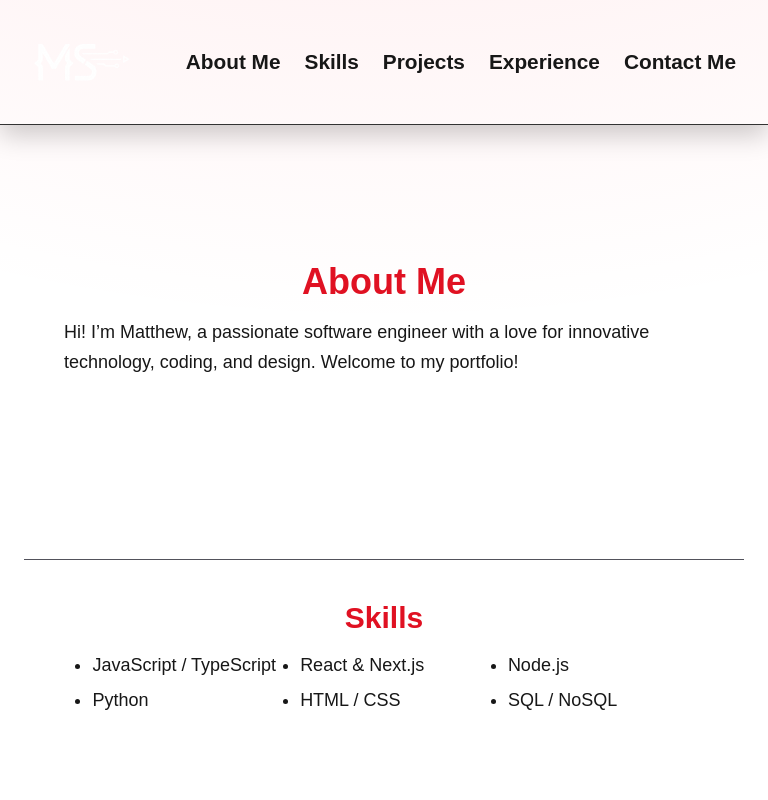
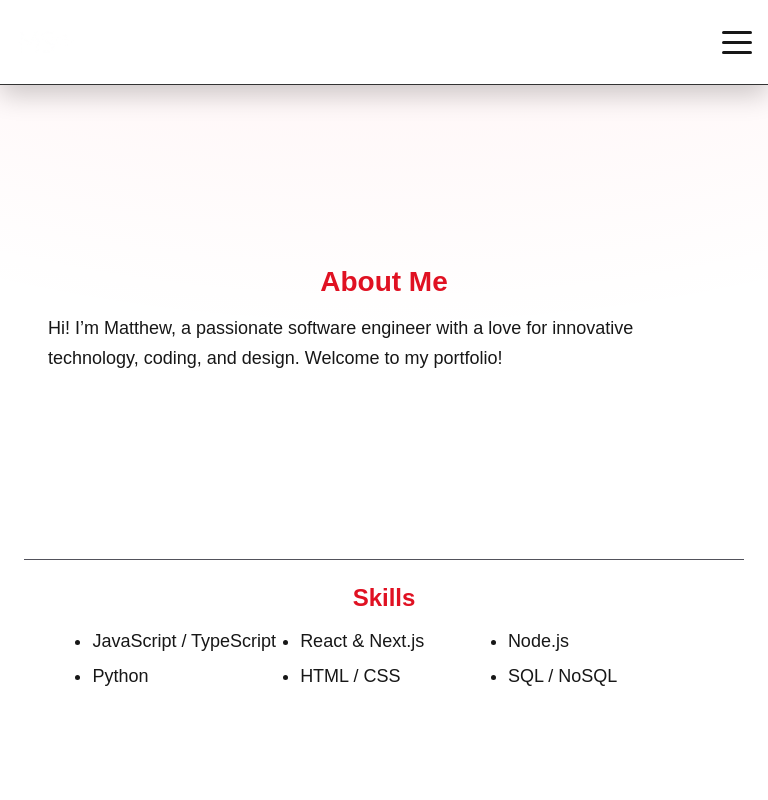
Before and after one commit to TheLoreAxe/my-portfolio, a Next.js app: page / in a window 768 px wide. Shown: the top 800 px of the page. Built offline with nearby package versions, Linux system fonts and the light colour scheme.

Commit message:
Added scaling for mobile

```diff
--- /dev/null
+++ b/src/app/components/Navigation.tsx
@@ -0,0 +1,55 @@
+"use client";
+
+import { useState } from "react";
+import Image from "next/image";
+import logo from "../assets/ms_logo.png";
+
+export default function Navigation() {
+  const [isMenuOpen, setIsMenuOpen] = useState(false);
+
+  function toggleMenu() {
+    setIsMenuOpen(!isMenuOpen);
+  }
+
+  function closeMenu() {
+    setIsMenuOpen(false);
+  }
+
+  return (
+    <>
+      <nav className="navbar navbar-shell">
+        <div className="navbar-inner">
+          <a href="#about" className="logo-link" onClick={closeMenu}>
+            <Image
+              src={logo}
+              alt="MS Logo"
+              width={100}
+              height={100}
+              className="logo"
+            />
+          </a>
+          <button
+            className="hamburger"
+            onClick={toggleMenu}
+            aria-label="Toggle menu"
+            aria-expanded={isMenuOpen}
+          >
+            <span></span>
+            <span></span>
+            <span></span>
+          </button>
+          <div className={`nav-links ${isMenuOpen ? "nav-links--open" : ""}`}>
+            <a href="#about" className="nav-link" onClick={closeMenu}>About Me</a>
+            <a href="#skills" className="nav-link" onClick={closeMenu}>Skills</a>
+            <a href="#projects" className="nav-link" onClick={closeMenu}>Projects</a>
+            <a href="#experience" className="nav-link" onClick={closeMenu}>Experience</a>
+            <a href="#contact" className="nav-link" onClick={closeMenu}>Contact Me</a>
+          </div>
+        </div>
+      </nav>
+      {isMenuOpen && (
+        <div className="menu-overlay" onClick={closeMenu}></div>
+      )}
+    </>
+  );
+}
--- a/src/app/globals.css
+++ b/src/app/globals.css
@@ -65,24 +65,147 @@ body {
   padding-top: 0.75rem;
   padding-bottom: 0.75rem;
   box-shadow: 0 10px 25px rgba(0, 0, 0, 0.2);
+  background: var(--background);
 }
 .navbar-inner {
   width: 100%;
   display: flex;
   align-items: center;
   justify-content: space-between;
+  position: relative;
 }
+
+.logo-link {
+  display: flex;
+  align-items: center;
+  flex-shrink: 0;
+}
+
+.logo {
+  height: 100px;
+  width: 100px;
+  margin-right: 16px;
+  transition: transform 150ms ease;
+}
+
+.logo:hover {
+  transform: scale(1.05);
+}
+
+/* Hamburger Menu */
+.hamburger {
+  display: none;
+  flex-direction: column;
+  justify-content: space-around;
+  width: 30px;
+  height: 30px;
+  background: transparent;
+  border: none;
+  cursor: pointer;
+  padding: 0;
+  z-index: 60;
+}
+
+.hamburger span {
+  width: 30px;
+  height: 3px;
+  background: var(--foreground);
+  border-radius: 3px;
+  transition: all 0.3s ease;
+  transform-origin: center;
+}
+
+.hamburger:hover span {
+  background: var(--accent);
+}
+
 .nav-links {
   display: flex;
   gap: 1.5rem;
   font-size: 1.3rem;
   font-weight: 600;
 }
+
 .nav-link {
   transition: color 150ms ease;
+  white-space: nowrap;
 }
+
 .nav-link:hover {
   color: var(--accent);
+}
+
+/* Mobile Styles */
+@media (max-width: 768px) {
+  .navbar-shell {
+    padding-left: 1rem;
+    padding-right: 1rem;
+  }
+
+  .logo {
+    height: 60px;
+    width: 60px;
+    margin-right: 0;
+  }
+
+  .hamburger {
+    display: flex;
+  }
+
+  .nav-links {
+    position: fixed;
+    top: 0;
+    right: -100%;
+    height: 100vh;
+    width: 70%;
+    max-width: 300px;
+    background: var(--background);
+    flex-direction: column;
+    padding: 5rem 2rem 2rem;
+    gap: 1.5rem;
+    transition: right 0.3s ease;
+    box-shadow: -5px 0 15px rgba(0, 0, 0, 0.3);
+    z-index: 55;
+    font-size: 1.1rem;
+  }
+
+  .nav-links--open {
+    right: 0;
+  }
+
+  .hamburger span:nth-child(1) {
+    transform: translateY(0) rotate(0);
+  }
+
+  .hamburger span:nth-child(2) {
+    opacity: 1;
+  }
+
+  .hamburger span:nth-child(3) {
+    transform: translateY(0) rotate(0);
+  }
+
+  .hamburger[aria-expanded="true"] span:nth-child(1) {
+    transform: translateY(10px) rotate(45deg);
+  }
+
+  .hamburger[aria-expanded="true"] span:nth-child(2) {
+    opacity: 0;
+  }
+
+  .hamburger[aria-expanded="true"] span:nth-child(3) {
+    transform: translateY(-10px) rotate(-45deg);
+  }
+
+  .menu-overlay {
+    position: fixed;
+    top: 0;
+    left: 0;
+    width: 100%;
+    height: 100vh;
+    background: rgba(0, 0, 0, 0.5);
+    z-index: 54;
+  }
 }
 
 /* Sections */
@@ -91,6 +214,13 @@ body {
   border-bottom: 1px solid #52525b;
   scroll-margin-top: 6rem;
   align-items: center;
+}
+
+@media (max-width: 768px) {
+  .section {
+    padding: 1.5rem;
+    scroll-margin-top: 5rem;
+  }
 }
 
 .section--about {
@@ -133,6 +263,18 @@ body {
   font-size: 1.875rem;
   line-height: 2.25rem;
 }
+
+@media (max-width: 768px) {
+  .section-title--lg {
+    font-size: 1.75rem;
+    line-height: 2rem;
+  }
+  .section-title--md {
+    font-size: 1.5rem;
+    line-height: 1.75rem;
+  }
+}
+
 .accent {
   color: var(--accent);
 }
@@ -158,8 +300,16 @@ body {
   display: grid;
   gap: 1rem;
   max-width: 100rem;
-  min-width: 30rem;
+  width: 100%;
+  min-width: 0;
 }
+
+@media (min-width: 768px) {
+  .form {
+    min-width: 30rem;
+  }
+}
+
 .form-group {
   display: grid;
   gap: 0.5rem;
@@ -174,6 +324,8 @@ body {
   background: transparent;
   padding: 0.5rem 0.75rem;
   outline: none;
+  width: 100%;
+  box-sizing: border-box;
 }
 .input:focus {
   border-color: var(--accent);
@@ -184,6 +336,9 @@ body {
   background: transparent;
   padding: 0.5rem 0.75rem;
   outline: none;
+  width: 100%;
+  box-sizing: border-box;
+  resize: vertical;
 }
 .textarea:focus {
   border-color: var(--accent);
@@ -196,6 +351,12 @@ body {
   padding: 0.5rem 1rem;
   font-weight: 600;
   color: #fff;
+  width: 100%;
+}
+@media (min-width: 768px) {
+  .btn {
+    width: auto;
+  }
 }
 .btn-primary {
   background: var(--accent);
--- a/src/app/layout.tsx
+++ b/src/app/layout.tsx
@@ -1,8 +1,7 @@
 import type { Metadata } from "next";
 import { Geist, Geist_Mono } from "next/font/google";
 import "./globals.css";
-import Image from "next/image";
-import logo from "./assets/ms_logo.png";
+import Navigation from "./components/Navigation";
 
 const geistSans = Geist({
   variable: "--font-geist-sans",
@@ -30,20 +29,7 @@ export default function RootLayout({
   return (
     <html lang="en">
       <body className={`${geistSans.variable} ${geistMono.variable} antialiased`}>
-        <nav className="navbar navbar-shell">
-          <div className="navbar-inner">
-            <a href="#about" className="flex items-center">
-              <Image src={logo} alt="MS Logo" width={100} height={100} style={{height: 100, width: 100, marginRight: 16}} />
-            </a>
-            <div className="nav-links">
-              <a href="#about" className="nav-link">About Me</a>
-              <a href="#skills" className="nav-link">Skills</a>
-              <a href="#projects" className="nav-link">Projects</a>
-              <a href="#experience" className="nav-link">Experience</a>
-              <a href="#contact" className="nav-link">Contact Me</a>
-            </div>
-          </div>
-        </nav>
+        <Navigation />
         <div className="site-container pt-20">{children}</div>
       </body>
     </html>
```
